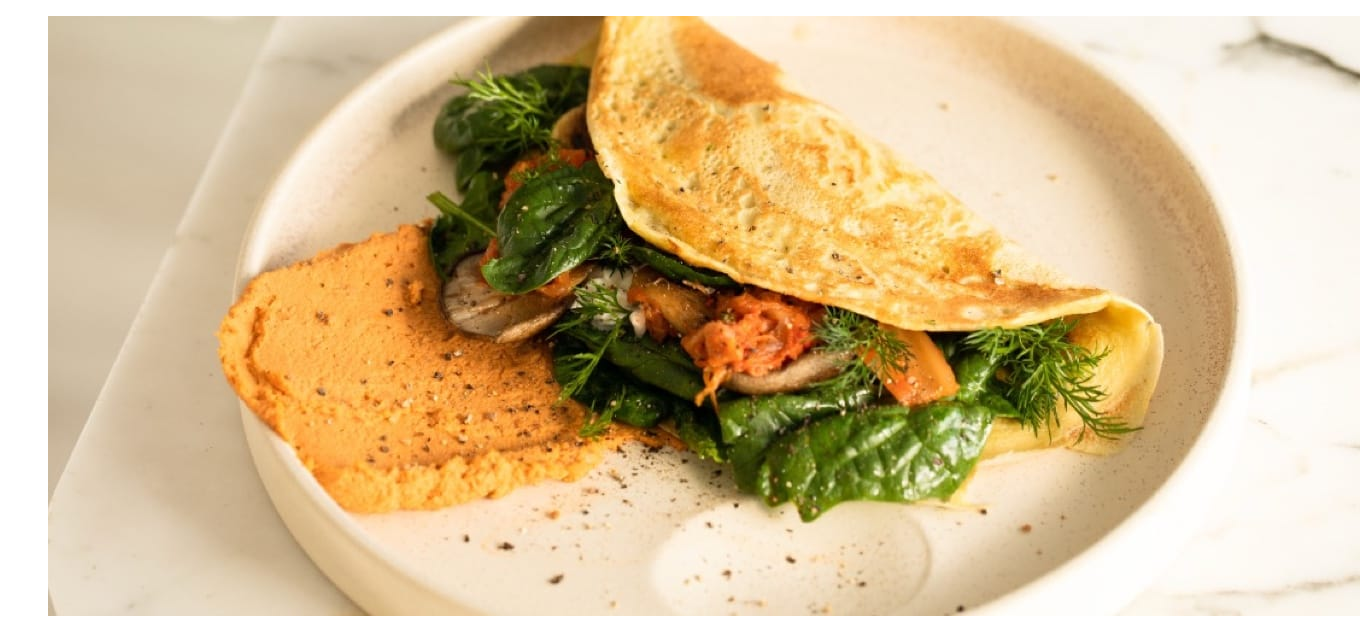
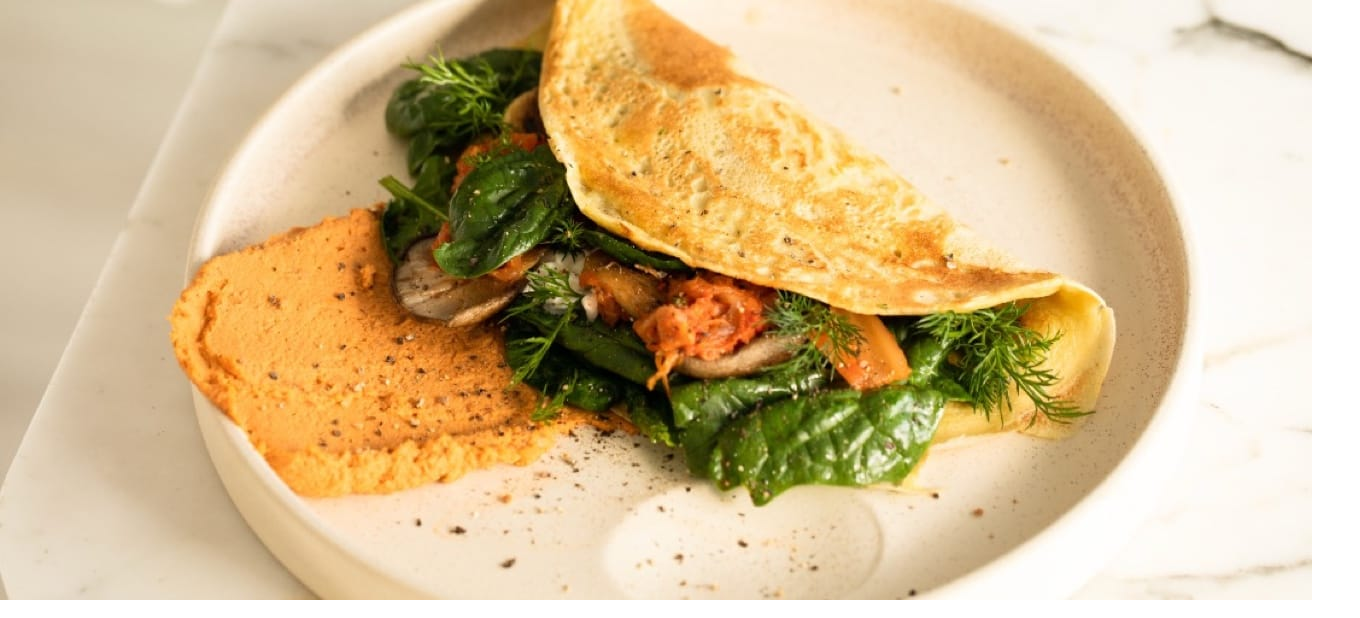
Before and after one commit to soniawan/recipe-page-fem, a plain HTML site: page index.html in a window 1280 px wide. Shown: the top 618 px of the page, 1360 px wide, since content can reach past the window. Drawn offline with Linux system fonts and the light colour scheme.

Commit message:
style(global): reset margin, padding, and set box-sizing globally
Applied a global CSS reset to ensure consistent box-sizing behavior
across all elements by setting `box-sizing: border-box`. Additionally,
reset the margin and padding for `html`, `body`, and `figure` to zero
to remove default browser styles and ensure consistent layout structure.

```diff
--- a/styles/style.css
+++ b/styles/style.css
@@ -8,3 +8,15 @@
   font-family: "young-serif";
   src: url("../assets/fonts/young-serif/YoungSerif-Regular.ttf");
 }
+
+/* Reset */
+* {
+  box-sizing: border-box;
+}
+
+html,
+body,
+figure {
+  margin: 0;
+  padding: 0;
+}
```
